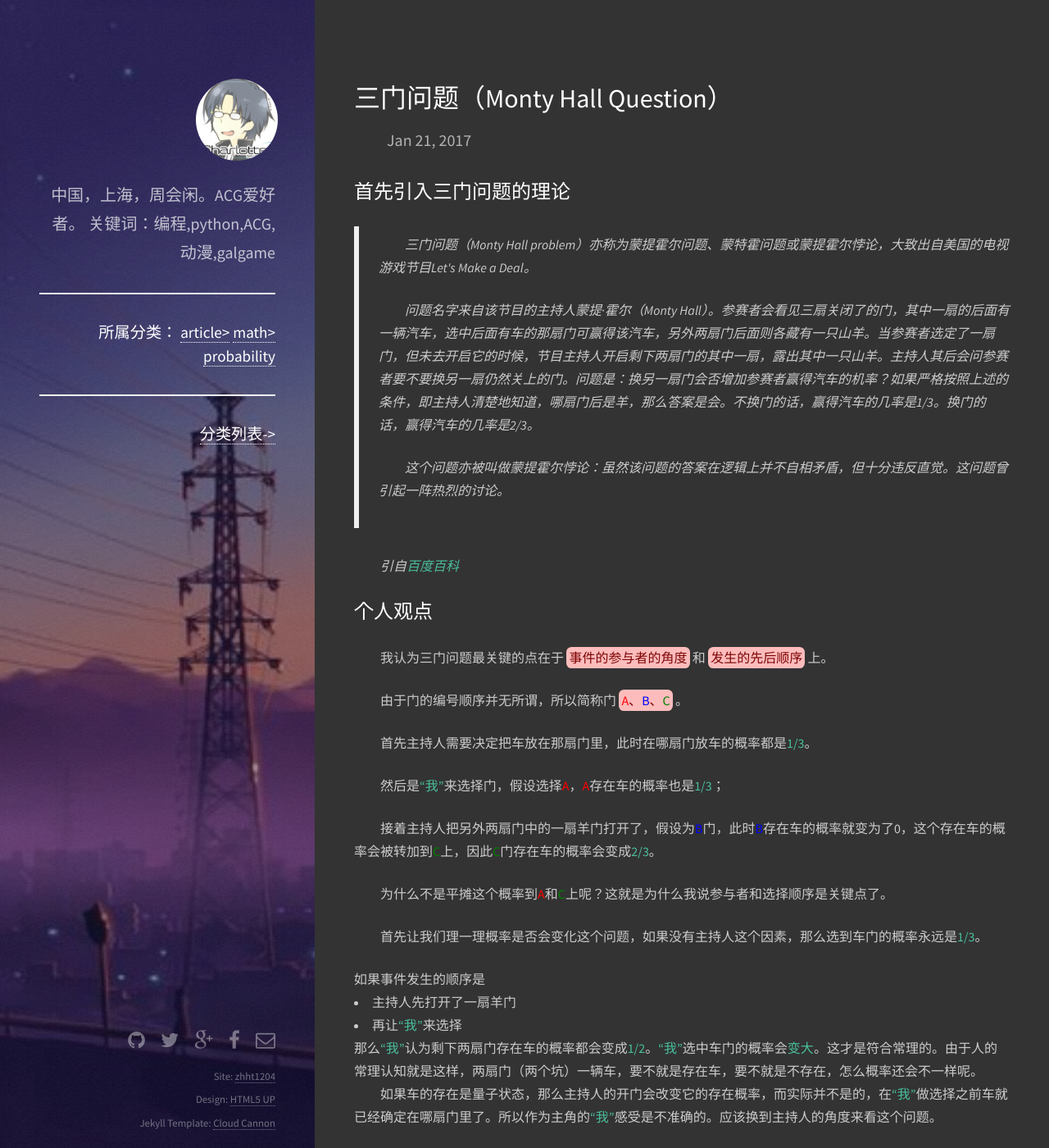
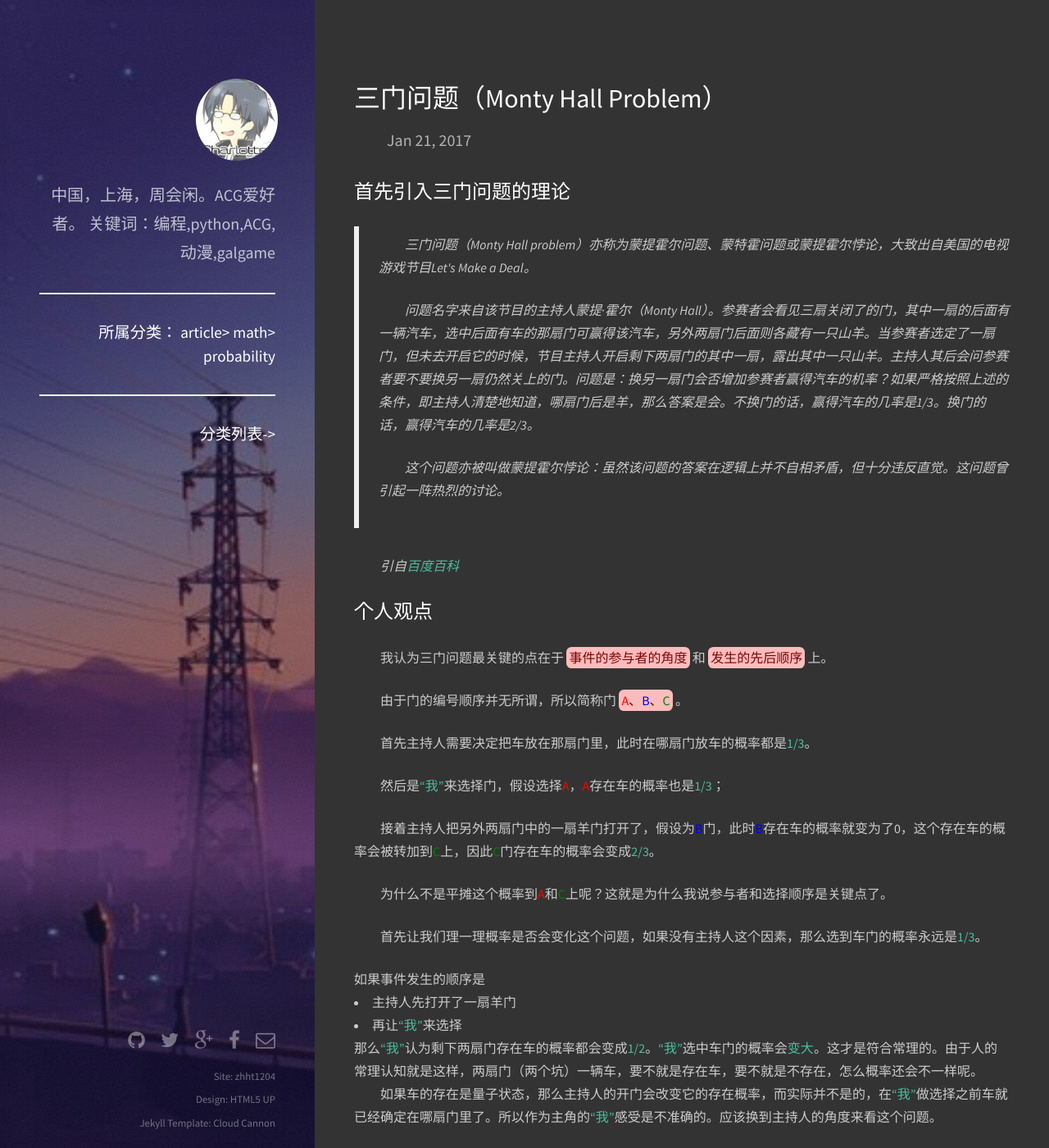
Before and after one commit to zhht1204/zhht1204, a Jekyll site: the page built from _posts/2017-01-21-monty-hall-question.markdown, in a window 1280 px wide and 1400 px high. Shown: the whole window at 82% size. Built offline with Jekyll 4.4.1, drawn with Linux system fonts in a browser that asks for light colours.

Commit message:
update style

```diff
--- a/_posts/2017-01-21-monty-hall-question.markdown
+++ b/_posts/2017-01-21-monty-hall-question.markdown
@@ -1,9 +1,9 @@
 ---
 layout: post
-title:  "三门问题（Monty Hall Question）"
+title:  "三门问题（Monty Hall Problem）"
 date:   2017-01-21 17:30:14 +0800
 categories: article math probability
-tags: [数学,概率论,三门问题,monty-hall-question]
+tags: [数学,概率论,三门问题,monty-hall-Problem]
 ---
 
 <article>
--- a/css/style.css
+++ b/css/style.css
@@ -40,13 +40,12 @@
 	-o-transition: color 0.2s ease-in-out, border-color 0.2s ease-in-out;
 	-ms-transition: color 0.2s ease-in-out, border-color 0.2s ease-in-out;
 	transition: color 0.2s ease-in-out, border-color 0.2s ease-in-out;
-	border-bottom: dotted 1px;
 	color: #49bf9d;
 	text-decoration: none;
 }
 
 a:hover {
-	border-bottom-color: transparent;
+	border-bottom: dotted 1px;
 	color: #49bf9d !important;
 	text-decoration: none;
 }
```
